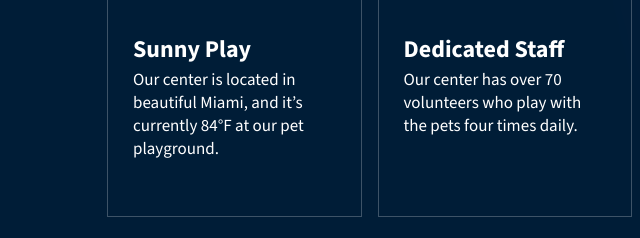
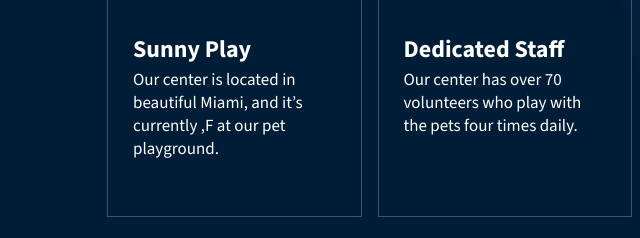
Before and after one commit to jazzrail/pet-adoption, a plain HTML site: page index.html in a window 1280 px wide. Shown: the part 701-939 px from the top of the page, 0-640 px from the left. Drawn offline with nearby package versions, Linux system fonts and the light colour scheme.

Commit message:
first step in making temperature value dynamic

```diff
--- a/index.html
+++ b/index.html
@@ -53,7 +53,7 @@
 
               <p>
                 Our center is located in beautiful Miami, and it&rsquo;s
-                currently 84°F at our pet playground.
+                currently ,<span></span>F at our pet playground.
               </p>
             </div>
             <div class="intro-feature">
```
Also changed, not shown: 1 other file.
